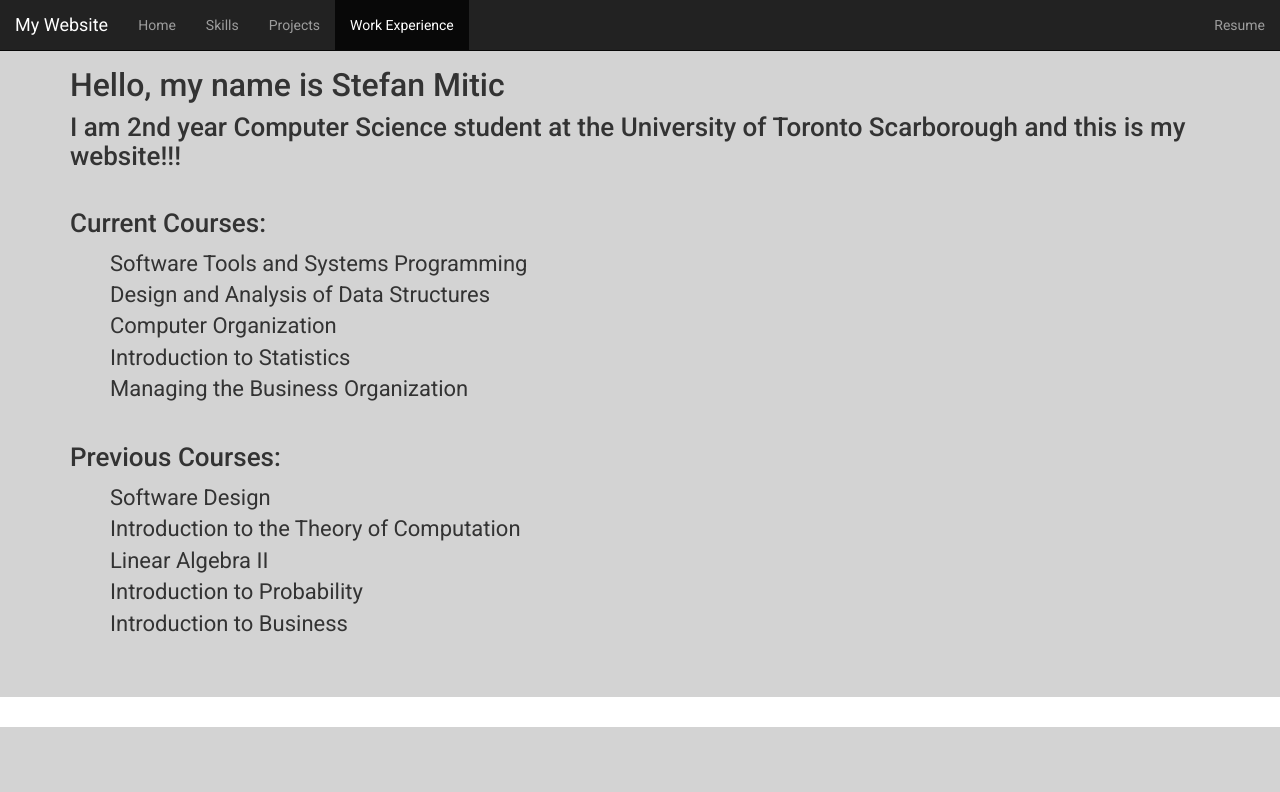
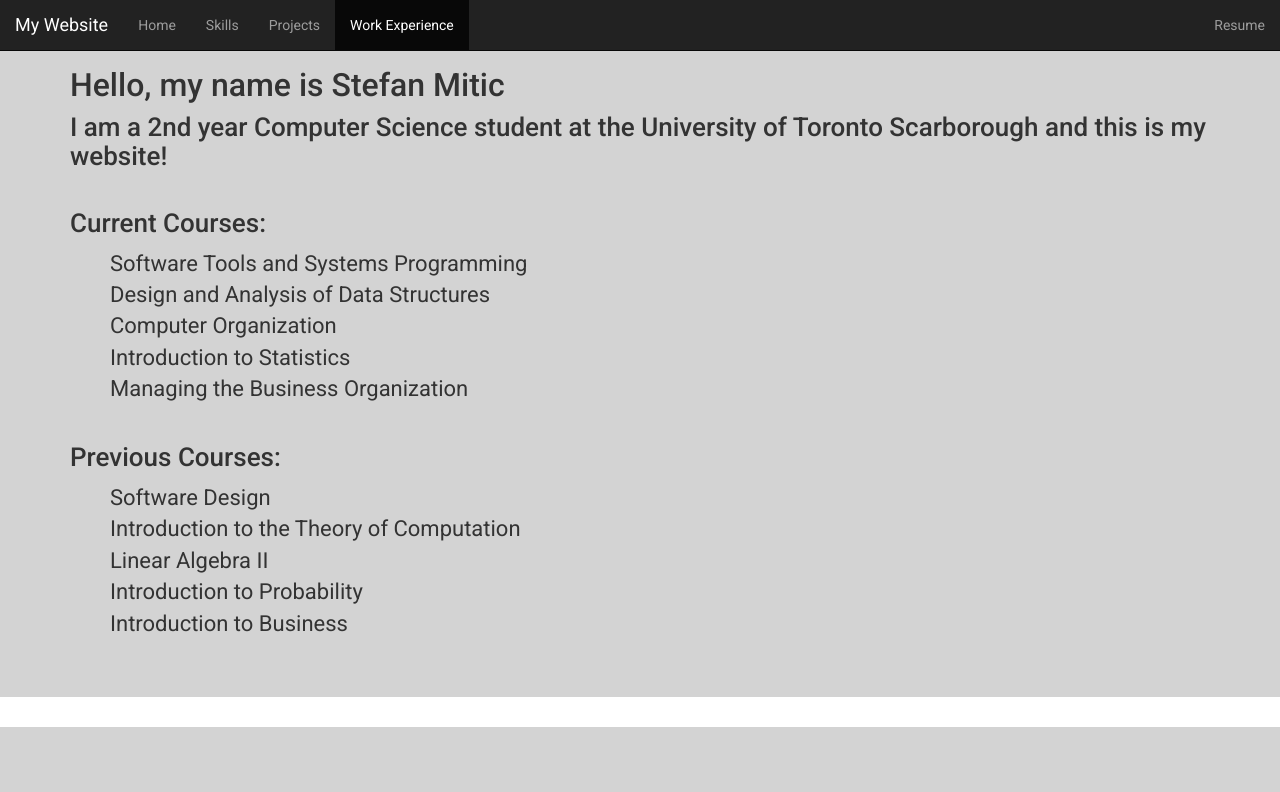
Before and after one commit to Stefan-Mitic/stefan-mitic.github.io, a plain HTML site: page index.html in a window 1280 px wide. Shown: the top 792 px of the page. Drawn offline with nearby package versions, Linux system fonts and the light colour scheme.

Commit message:
Updated description

```diff
--- a/index.html
+++ b/index.html
@@ -64,7 +64,7 @@
     <div class="jumbotron" id="home">
         <div class="container">
             <h2 class="foo foo-1">Hello, my name is Stefan Mitic</h2>
-            <h4 class="foo foo-1">I am 2nd year Computer Science student at the University of Toronto Scarborough and this is my website!!!</h4>
+            <h4 class="foo foo-1">I am a 2nd year Computer Science student at the University of Toronto Scarborough and this is my website!</h4>
             <h4 class="foo foo-1">
                 <br />
                 Current Courses:
```
